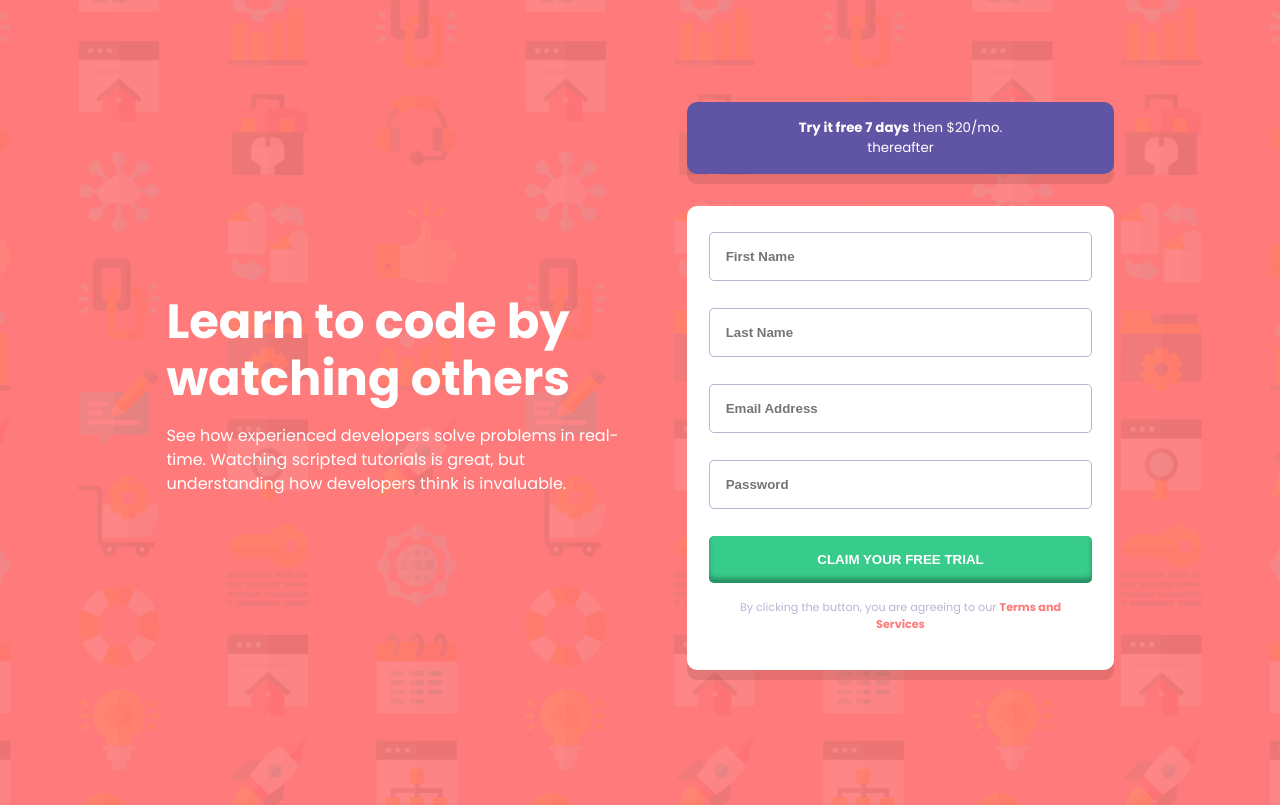
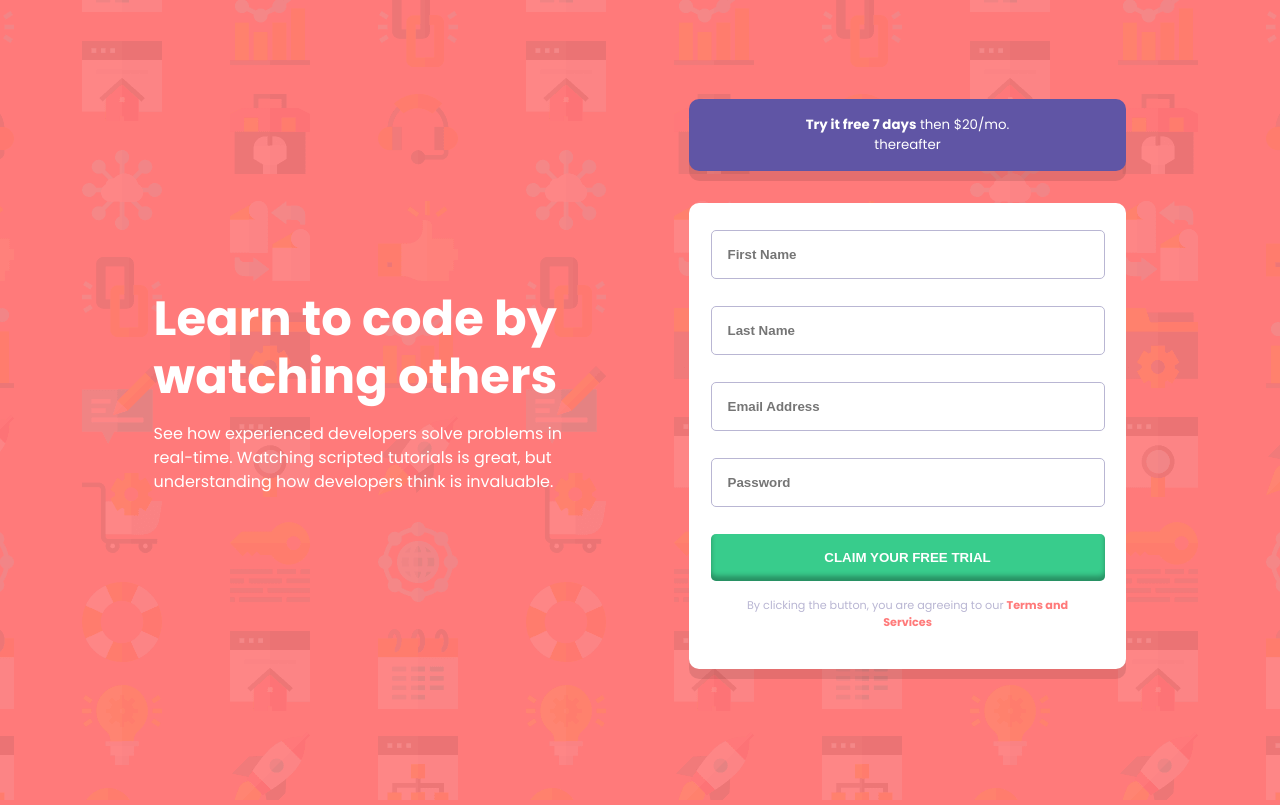
Before and after one commit to asifm37/FrontEndMentor, a plain HTML site: page intro-signup-form/index.html in a window 1280 px wide. Drawn offline with Linux system fonts and the light colour scheme.

Commit message:
Minor Fixes

```diff
--- a/intro-signup-form/index.html
+++ b/intro-signup-form/index.html
@@ -22,12 +22,12 @@
       <p>See how experienced developers solve problems in real-time. Watching scripted tutorials is great,
         but understanding how developers think is invaluable.</p>
     </section>
-    <section class="signup">
+    <div class="signup">
       <div>
         <button class="trial-btn"><strong>Try it free 7 days</strong> then $20/mo. thereafter</button>
       </div>
       <div class="form-div">
-        <form id="signup-form" action="" novalidate>
+        <form id="signup-form" action="/" novalidate>
           <div class="form-control">
             <input class='fname' type="text" placeholder="First Name">
             <img class='error' src="./images/icon-error.svg" alt="error">
@@ -52,9 +52,9 @@
           <p class="terms">By clicking the button, you are agreeing to our <a href="#">Terms and Services</a></p>
         </form>
       </div>
-    </section>
+    </div>
   </main>
-  <script src="index.js" charset="utf-8"></script>
+  <script src="index.js"></script>
 </body>
 
 </html>
--- a/intro-signup-form/styles.css
+++ b/intro-signup-form/styles.css
@@ -171,7 +171,7 @@ form small {
     align-items: center;
     justify-content: space-between;
     flex: 1;
-    padding: 8%;
+    padding: 7%;
     max-width: 90%;
   }
 
@@ -179,13 +179,13 @@ form small {
     width: 50%;
     text-align: left;
     padding-left: 0;
+    padding-right: 6%;
     line-height: 1.2;
   }
 
   .landing h1 {
     padding: 0;
     font-size: 3rem;
-    padding-right: 1rem;
   }
 
   .signup {
```
